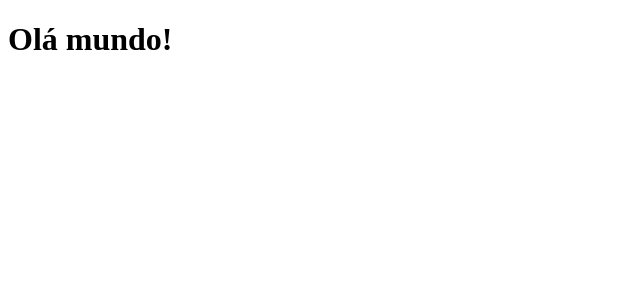
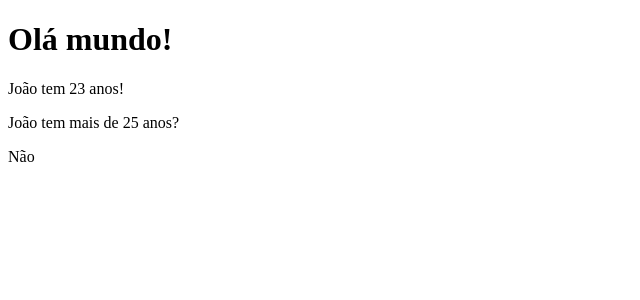
Before and after one commit to joaohqueiroz/angular-basics, an Angular app: page / in a window 1280 px wide. Shown: the top 300 px of the page, without its empty margins (0-640 px from the left). Built offline with nearby package versions, Linux system fonts and the light colour scheme.

Commit message:
Interpolation praticies

```diff
--- /dev/null
+++ b/src/app/app.component.html
@@ -0,0 +1,3 @@
+<app-title></app-title>
+<app-data-binding></app-data-binding>
+<router-outlet></router-outlet>
--- a/src/app/app.component.ts
+++ b/src/app/app.component.ts
@@ -2,11 +2,6 @@ import { Component } from '@angular/core';
 
 @Component({
   selector: 'app-root',
-  template: `
-    <app-title></app-title>
-    <router-outlet></router-outlet>
-  `
+  templateUrl: './app.component.html',
 })
-export class AppComponent {
-
-}
+export class AppComponent {}
--- a/src/app/app.module.ts
+++ b/src/app/app.module.ts
@@ -4,11 +4,13 @@ import { BrowserModule, provideClientHydration } from '@angular/platform-browser
 import { AppRoutingModule } from './app-routing.module';
 import { AppComponent } from './app.component';
 import { TitleComponent } from './title/title.component';
+import { DataBindingComponent } from './data-binding/data-binding.component';
 
 @NgModule({
   declarations: [
     AppComponent,
-    TitleComponent
+    TitleComponent,
+    DataBindingComponent
   ],
   imports: [
     BrowserModule,
--- /dev/null
+++ b/src/app/data-binding/data-binding.component.html
@@ -0,0 +1,3 @@
+<p>{{nome}} tem {{idade}} anos!</p>
+<p>{{nome}} tem mais de 25 anos?</p>
+<p>{{ idade > 25 ? "Sim" : "Não"}}</p>
--- /dev/null
+++ b/src/app/data-binding/data-binding.component.ts
@@ -0,0 +1,11 @@
+import { Component } from '@angular/core';
+
+@Component({
+  selector: 'app-data-binding',
+  templateUrl: './data-binding.component.html',
+  styleUrl: './data-binding.component.scss'
+})
+export class DataBindingComponent {
+  public nome: string = "João";
+  public idade: number = 23;
+}
```
Also changed, not shown: src/app/data-binding/data-binding.component.scss (added), 1 other file (tests, documents, lock files or other folders).
